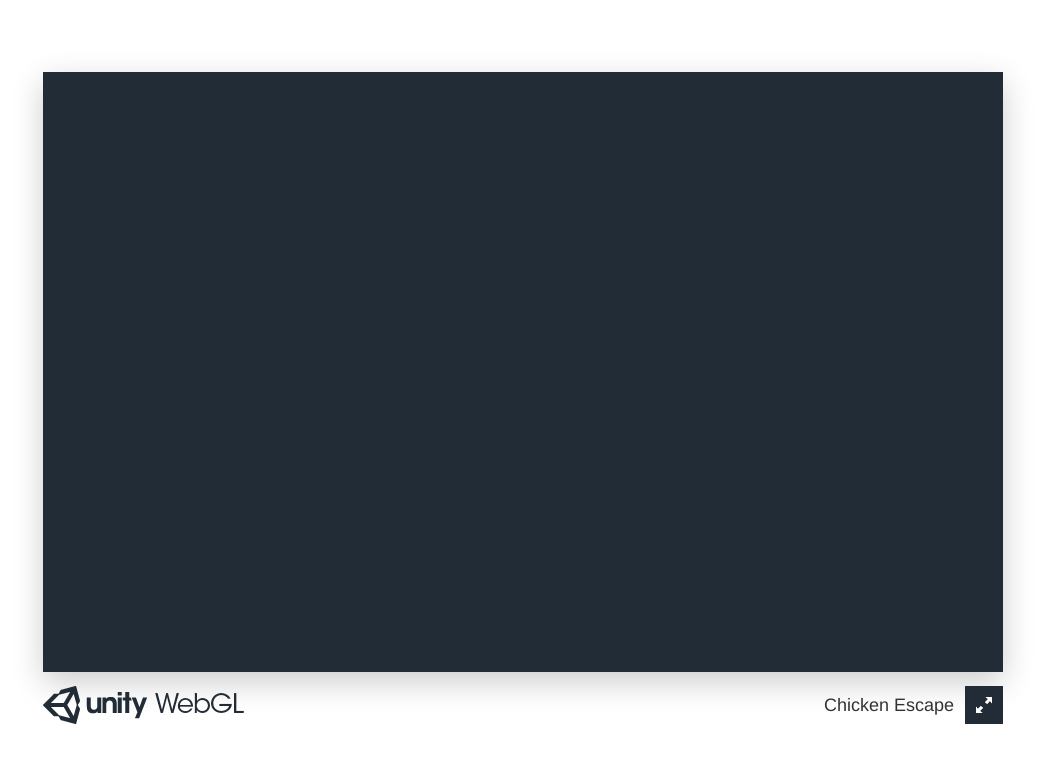
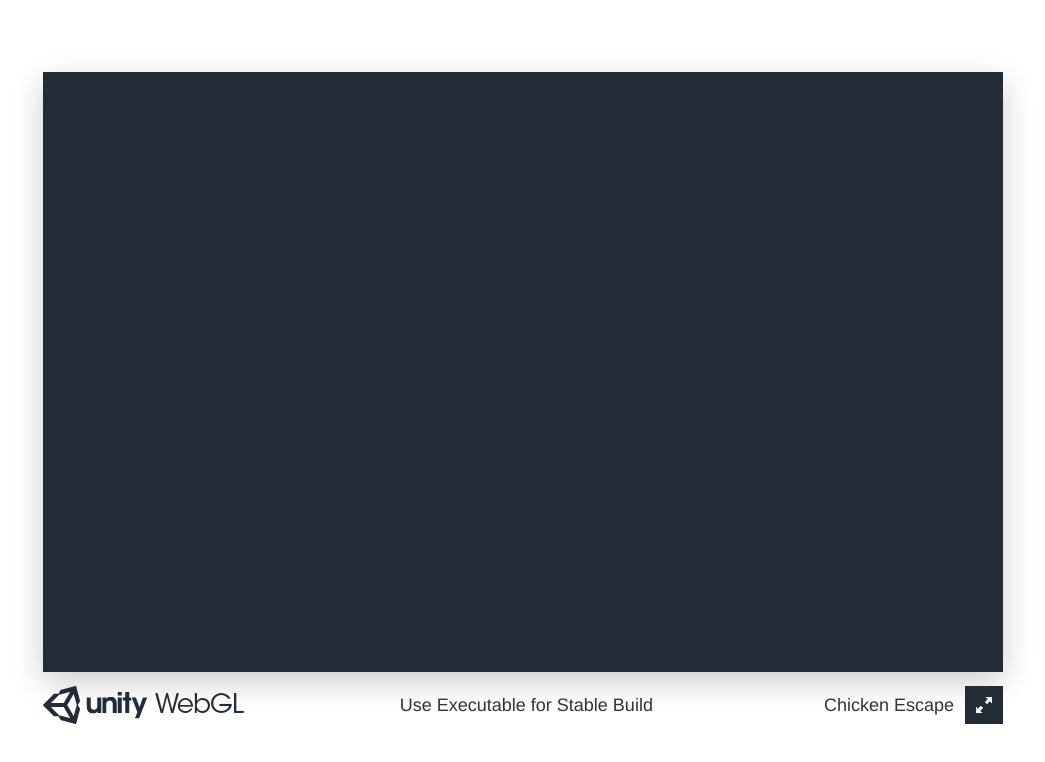
Before and after one commit to RellimSirrah/Chicken-Escape, a plain HTML site: page index.html in a window 1280 px wide. Shown: the whole page, without its empty margins (117-1162 px from the left). Drawn offline with Linux system fonts and the light colour scheme; no server answers.

Commit message:
Update index.html

```diff
--- a/index.html
+++ b/index.html
@@ -3,7 +3,7 @@
   <head>
     <meta charset="utf-8">
     <meta http-equiv="Content-Type" content="text/html; charset=utf-8">
-    <title>Unity WebGL Player | Low Poly</title>
+    <title>Chicken Escape</title>
     <link rel="stylesheet" href="TemplateData/style.css">
     <link rel="shortcut icon" href="TemplateData/favicon.ico" />
     <script src="TemplateData/UnityProgress.js"></script>
@@ -15,6 +15,7 @@
       <div class="logo"></div>
       <div class="fullscreen"><img src="TemplateData/fullscreen.png" width="38" height="38" alt="Fullscreen" title="Fullscreen" onclick="SetFullscreen(1);" /></div>
       <div class="title">Chicken Escape</div>
+	  <div class="title">Use Executable for Stable Build                              </div>
     </div>
     <script type='text/javascript'>
   var Module = {
```
